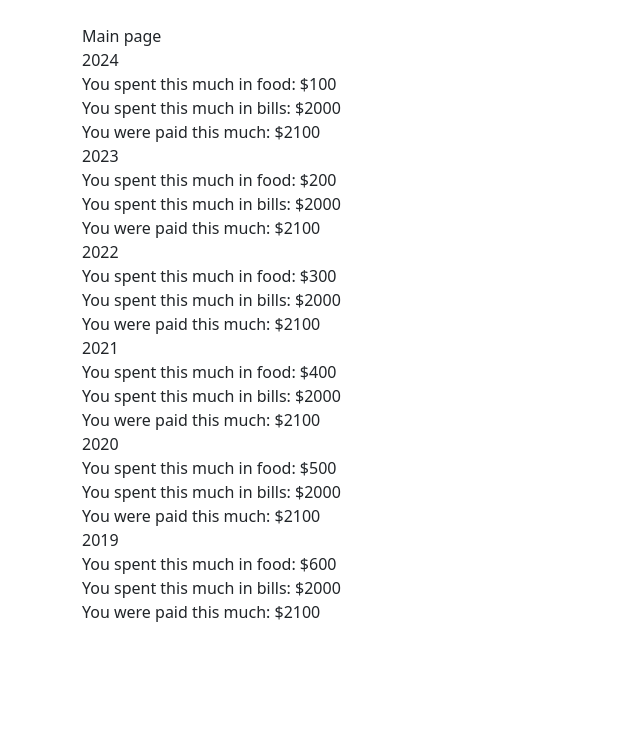
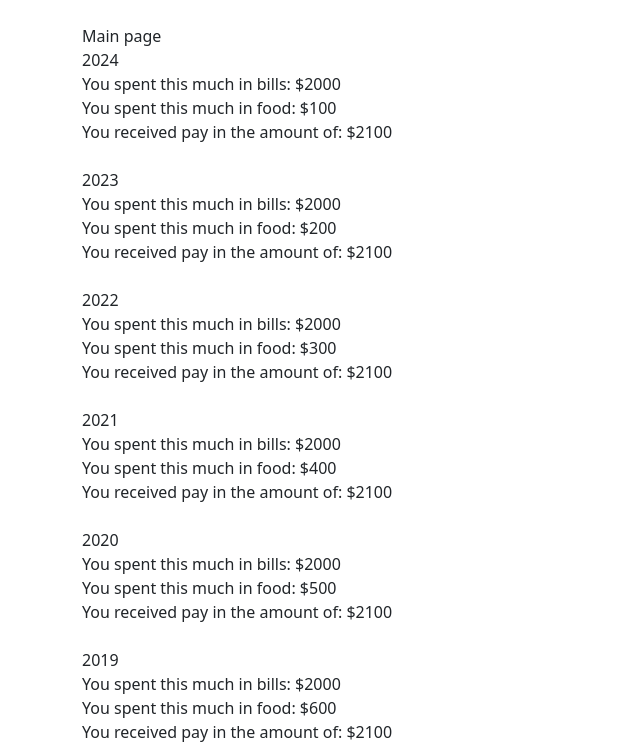
Before and after one commit to JustinMutinta/finance_review, a Django app: page / in a window 1280 px wide. Shown: the part 56-800 px from the top of the page, without its empty margins (0-640 px from the left). Run offline with Django 4.2, Linux system fonts and the light colour scheme.

Commit message:
able to link to expense, tweaking how it shows up on webpage

```diff
--- a/finance/finances/templates/home.html
+++ b/finance/finances/templates/home.html
@@ -6,16 +6,17 @@
 
 {% for key, value in information.items %}
 <br><a class="nav-link" href="{% url 'year' key %}">{{ key }}</a>
-You spent this much in food: ${{ value.food }} <br>
-You spent this much in bills: ${{ value.bills }} <br>
-You were paid this much: ${{ value.pay }}
+    {% for singleItem, cost in value.items %}
+        {% if singleItem == 'pay' %}
+            <a class="nav-link" href="{% url 'expense' singleItem %}">You received {{ singleItem }} in the amount of: ${{ cost }}</a>
+        {% else %}
+            <a class="nav-link" href="{% url 'expense' singleItem %}">You spent this much in {{ singleItem }}: ${{ cost }}</a>
+        {% endif %}
+    {% endfor%}
 {% endfor %}
 
 
 
 
 
-
-
-
 {% endblock content %}
--- a/finance/finances/views.py
+++ b/finance/finances/views.py
@@ -18,10 +18,10 @@
 
 
 def year(request, pk):
-    return HttpResponse('SINGLE YEAR')
+    return render(request, 'year.html', {'pk': pk})
 
 def expense(request, pk):
-    return HttpResponse('SINGLE EXPENSE')
+    return render(request, 'expense.html', {'pk': pk})
 
 def index(request):
     data_points = [
```
Also changed, not shown: finance/finances/templates/expense.html (added, +9 -0 lines), finance/finances/templates/year.html (added, +9 -0 lines).
